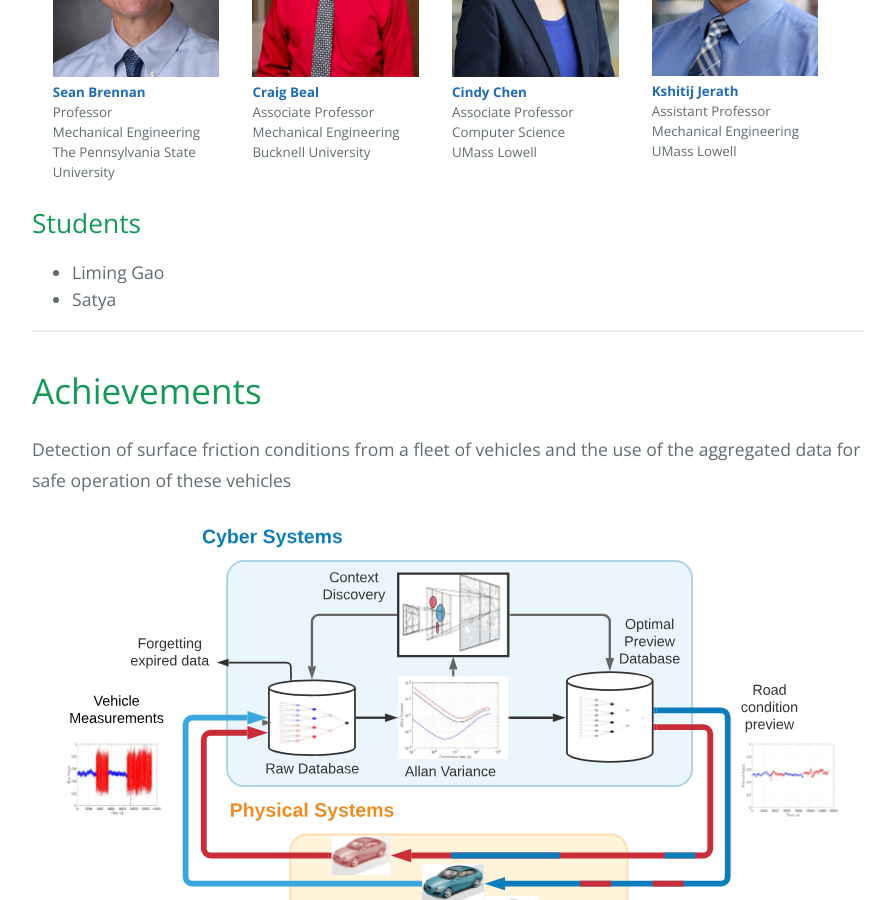
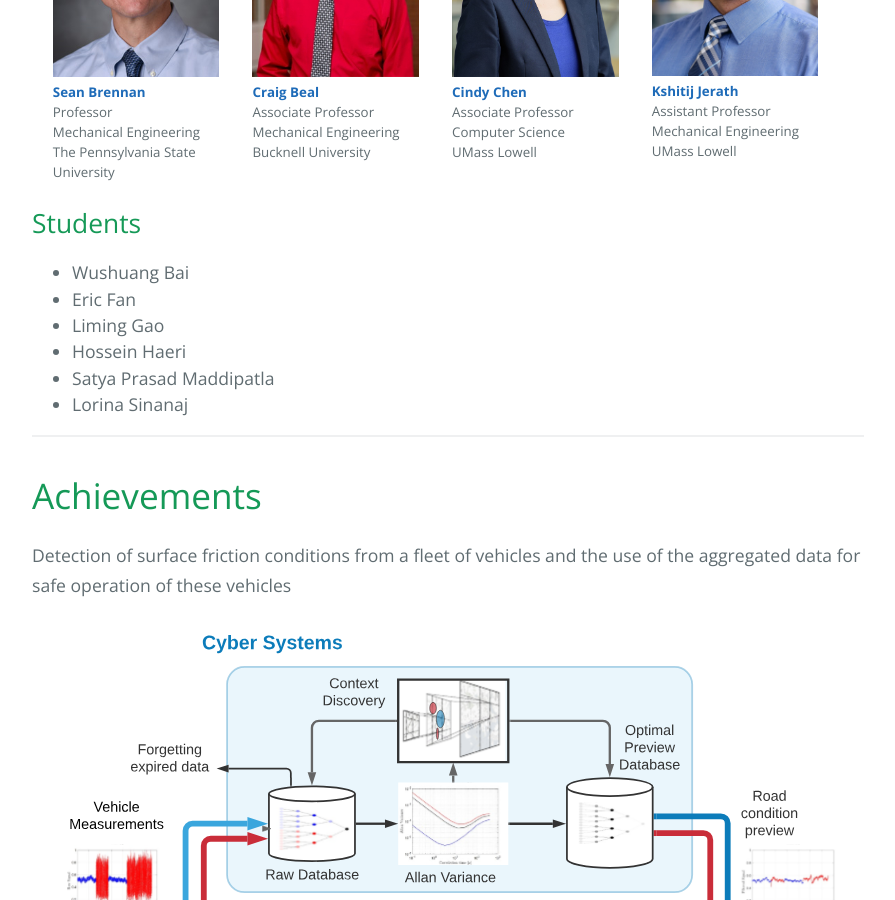
Before and after one commit to ForgetfulDatabases/ForgetfulDatabases.github.io, a Jekyll site: the page built from index.html, in a window 1280 px wide and 900 px high, scrolled down 1425 px. Shown: the whole window, without its empty margins (192-1087 px from the left). Built offline with Jekyll 4.4.1, drawn with Linux system fonts in a browser that asks for light colours; a script that is not in the unit is left out.

Commit message:
update name list

```diff
--- a/index.html
+++ b/index.html
@@ -118,10 +118,22 @@ layout: default
     <h2>Students</h2>
         <ul>
             <li>
+                Wushuang Bai
+            </li>
+            <li>
+                Eric Fan
+            </li>
+            <li>
                 Liming Gao
             </li>
             <li>
-                Satya
+                Hossein Haeri
+            </li>
+            <li>
+                Satya Prasad Maddipatla
+            </li>
+            <li>
+                Lorina Sinanaj
             </li>
         </ul>
 
```
